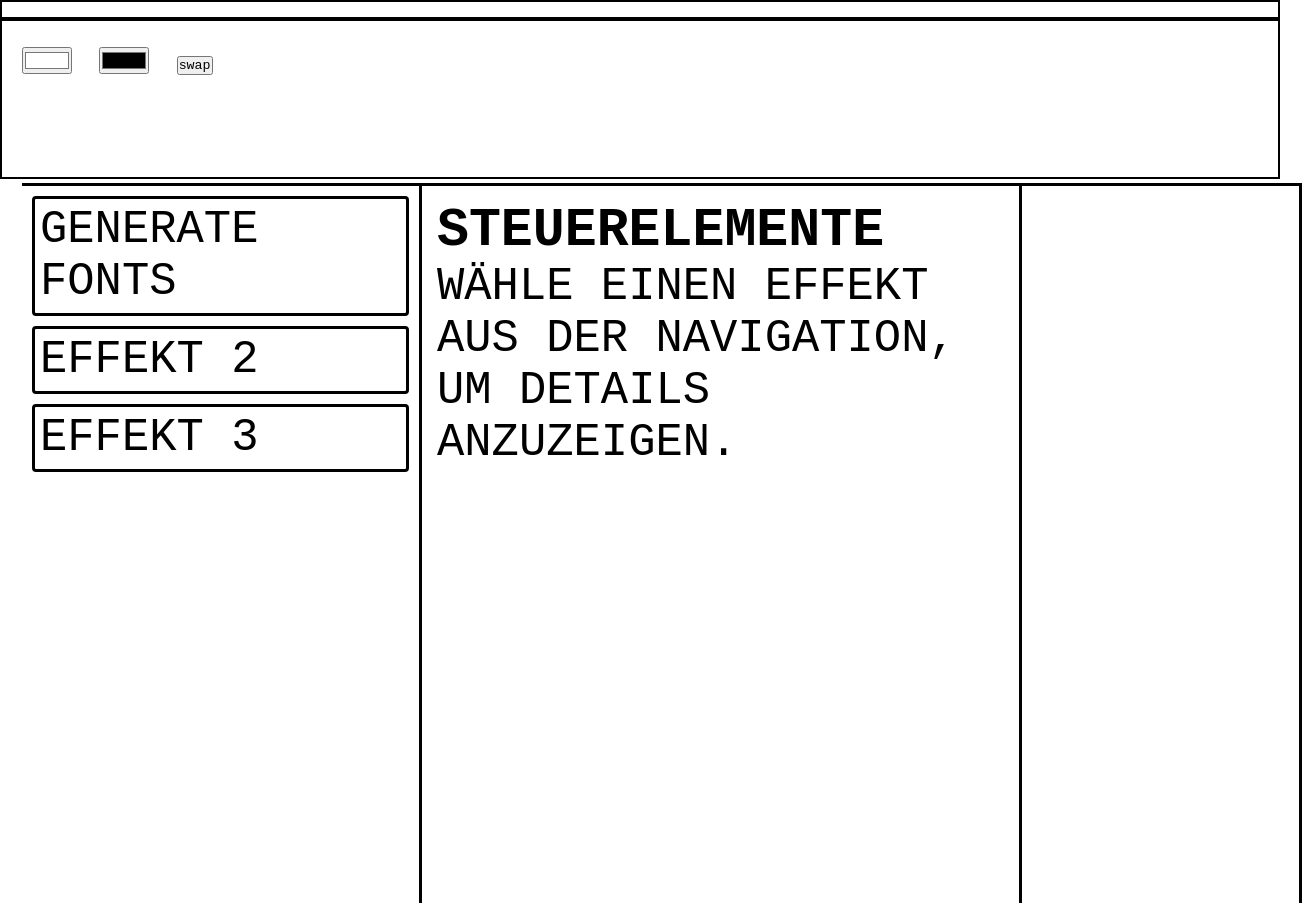
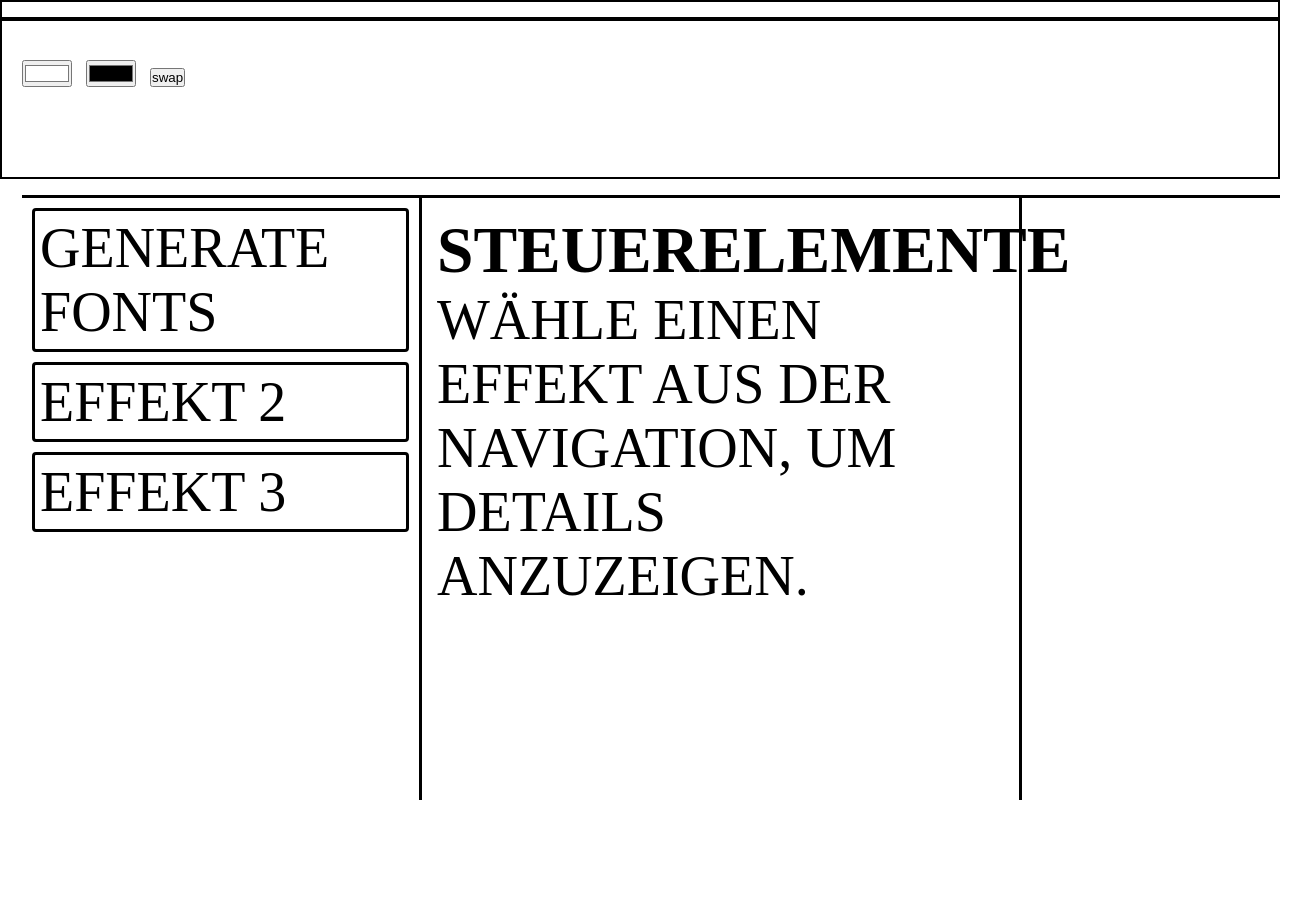
Before and after one commit to Katharinamumme1/generativetools, a plain HTML site: page index.html in a window 1280 px wide. Shown: the whole page, 1302 px wide, since content can reach past the window. After the commit the page ends 800 px from the top, so only its background shows below. Drawn offline with Linux system fonts and the light colour scheme.

Commit message:
Update style.css

```diff
--- a/style.css
+++ b/style.css
@@ -1,19 +1,23 @@
-        * {
-            margin: 0;
-            padding: 0;
-            box-sizing: border-box;
-            font-family: monospace;
-
-        }
-html {
-    zoom: 100%;
+* {
+    margin: 0;
+    padding: 0;
     box-sizing: border-box;
 }
-    body{
 
-        background-color: var(--primary-color);
-        font-size: 3.5rem;
-    }
+html,
+body {
+    height: 100%;
+    width: 100%;
+    overflow: hidden;
+    /* Verhindert jegliches Scrollen */
+    font-size: 16px;
+    /* Setzt die Schriftgröße zurück */
+}
+
+body {
+    display: flex;
+    flex-direction: column;
+}
 
 :root {
     --primary-color: #ffffff;
```
